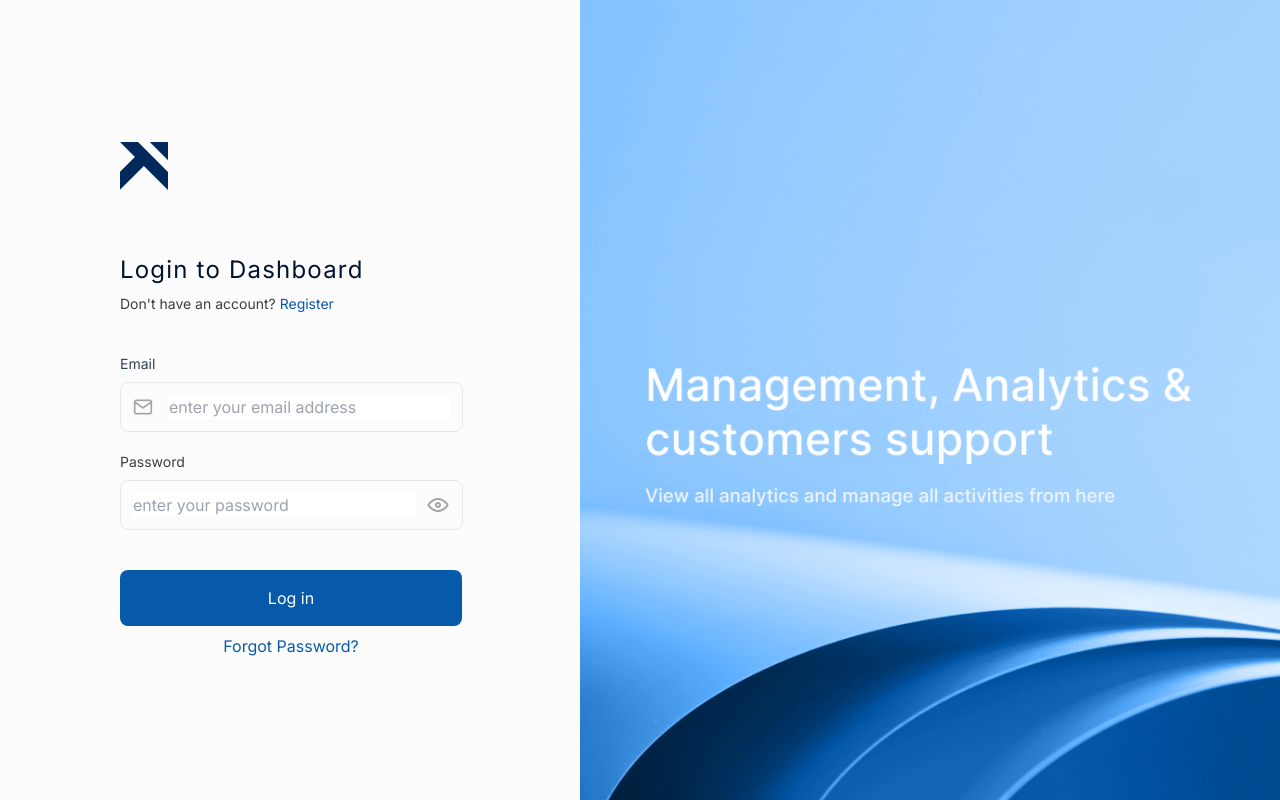
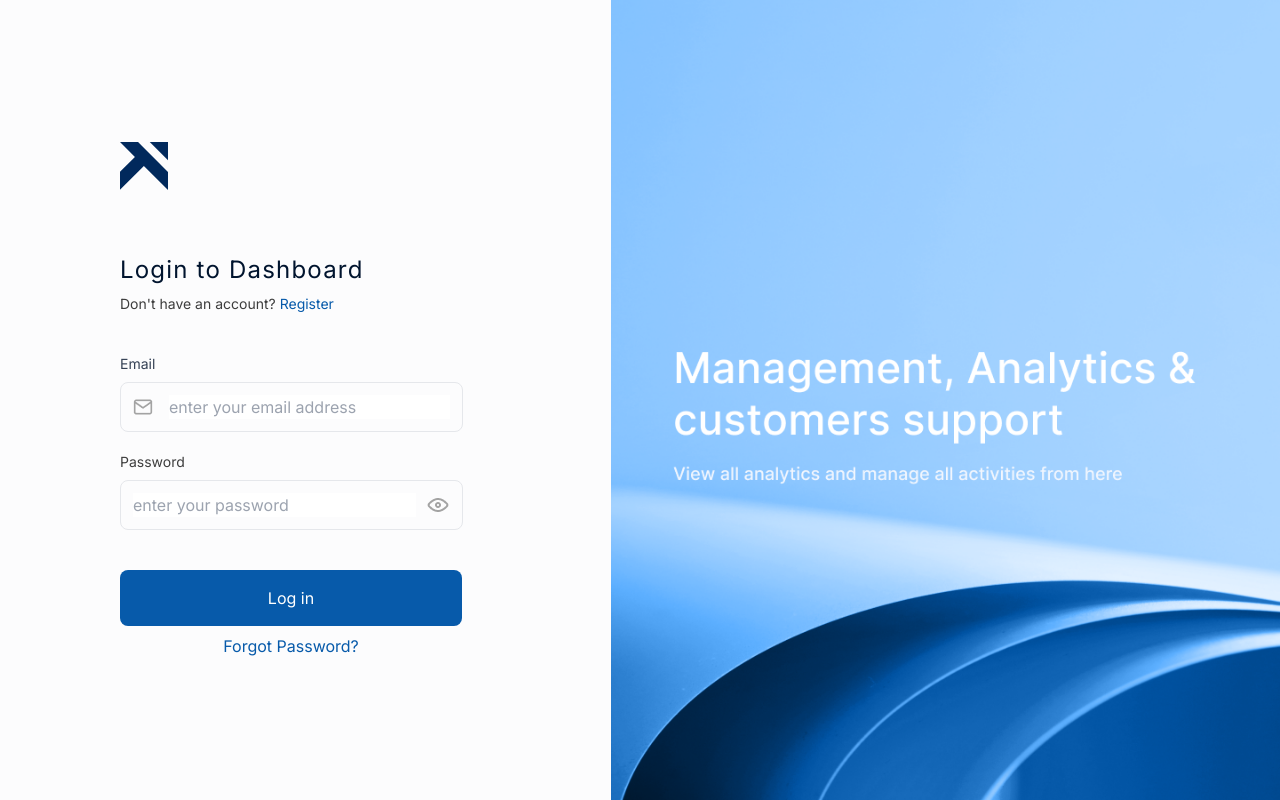
Before and after one commit to popsam22/lantan-frontend, a React (Vite) app: page /login in a window 1280 px wide. Built offline with nearby package versions, Linux system fonts and the light colour scheme.

Commit message:
fix: login image

```diff
--- a/src/pages/Login.tsx
+++ b/src/pages/Login.tsx
@@ -88,13 +88,12 @@ const Login = () => {
             </div>
           </div>
         </div>
-        <div>
+        <div className="h-screen">
           <img
             src={bg}
             alt="background image"
             width={700}
-            height={900}
-            className=""
+            className="h-screen w-full object-cover"
           />
         </div>
       </div>
```
